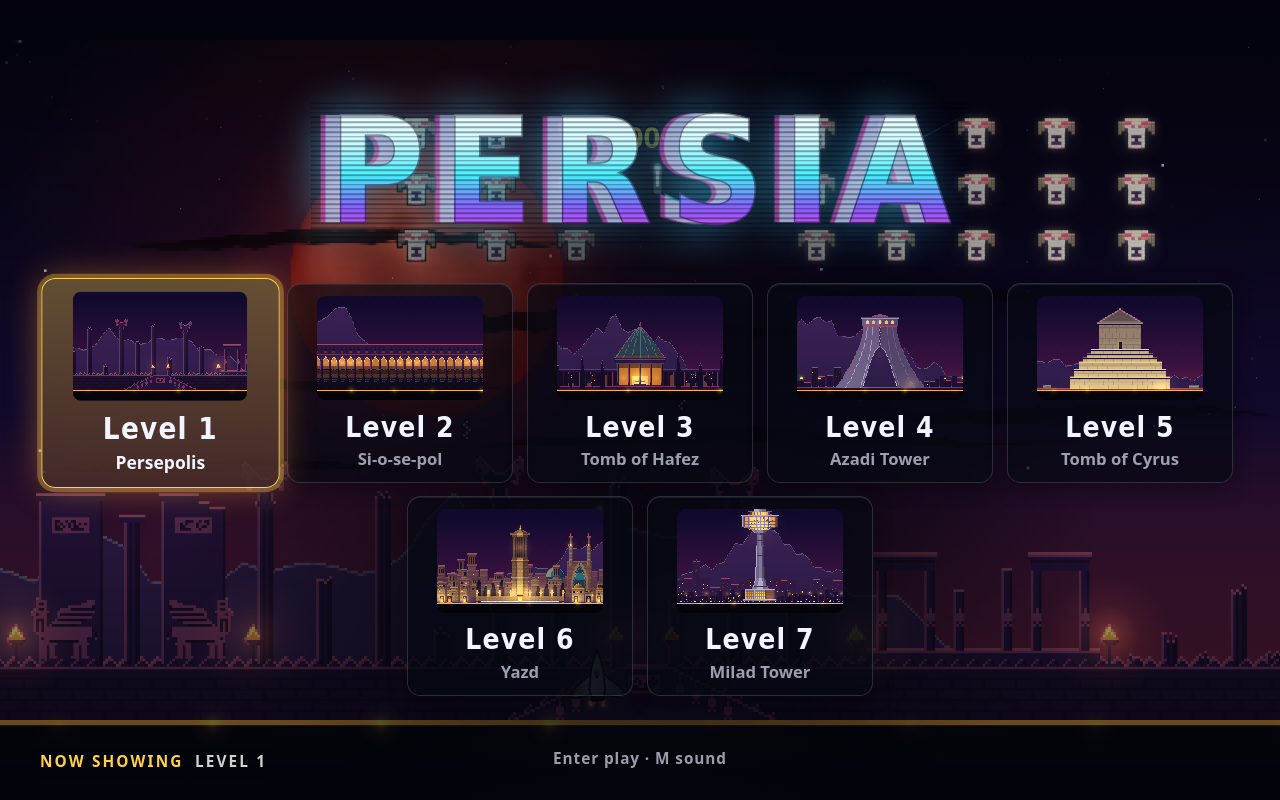
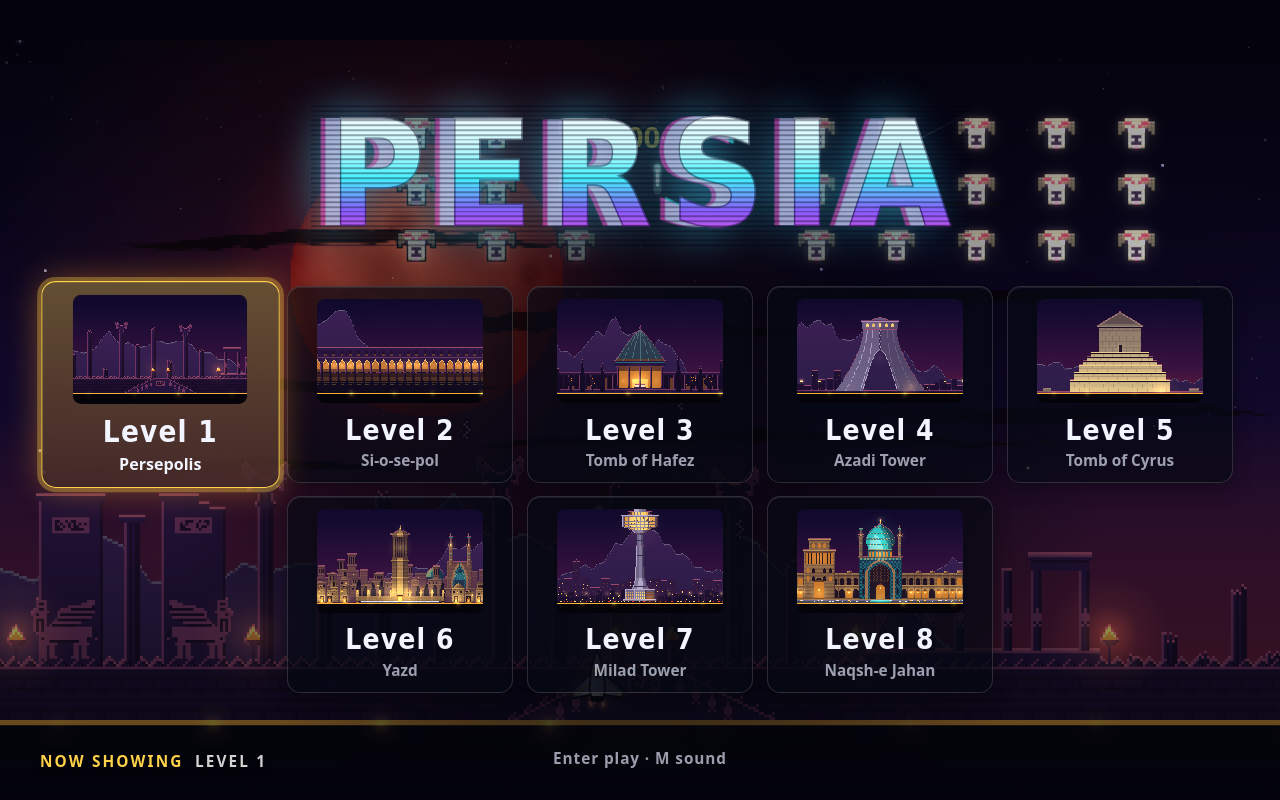
Before and after one commit to cocodedk/persia-game, a website with bundled scripts: page index.html in a window 1280 px wide. Built offline with nearby package versions, Linux system fonts and the light colour scheme; animation ran at ten frames a second; files whose address does not match are found by name.

Commit message:
feat: level 8, the giant lion and waves thirty-six to forty
Level 8 plays on Naqsh-e Jahan: five waves counted on from thirty-six at
level 7's difficulty and speeds, lions in waves 36 and 40, no more gunners
than level 7 (18 against 30) and no wave with more divers than the 40 an
earlier wave already had, dawn from wave 38, the giant lion at the end, and
the bombs label in Persian.

Five approved clips, si-o-shesh to si-o-noh and chehel, come in from the
lessons repo; the manifest gains those five entries and changes none. With
eight cards the title's place names wrapped, so .card-place is a little
smaller and each holds one line at 1920 x 1080 and 1280 x 720. The boss
tests no longer fall back to the last level for a giant no level has.

Co-Authored-By: Claude Sonnet 5.5 <noreply@anthropic.com>

```diff
--- a/scripts/lift-clips.mjs
+++ b/scripts/lift-clips.mjs
@@ -55,6 +55,11 @@ const NAMES = {
   'counting-2199-tal-33': 'si-o-se',
   'counting-2199-tal-34': 'si-o-chahar',
   'counting-2199-tal-35': 'si-o-panj',
+  'counting-2199-tal-36': 'si-o-shesh',
+  'counting-2199-tal-37': 'si-o-haft',
+  'counting-2199-tal-38': 'si-o-hasht',
+  'counting-2199-tal-39': 'si-o-noh',
+  'counting-2199-ti-40': 'chehel',
 };
 
 const lessons = process.argv[2];
--- a/src/core/levels.js
+++ b/src/core/levels.js
@@ -112,7 +112,19 @@ const LEVEL_7 = {
   ],
 };
 
-export const LEVELS = [LEVEL, LEVEL_2, LEVEL_3, LEVEL_4, LEVEL_5, LEVEL_6, LEVEL_7];
+const LEVEL_8 = {
+  id: 'level-8', name: 'Level 8', place: 'Naqsh-e Jahan', seed: 83311, d: 0.45, boss: 'giant-lion', landmark: 'naqsh',
+  persian: ['wave', 'score', 'combo', 'level', 'boss', 'waveWord', 'scoreWord', 'bombsWord'], weather: { kind: 'dawn', from: 3 },
+  waves: [
+    w('grid', 6, 'llcc', 'aimed', 1.2), // 36: lions over cats
+    w('escort', 3, 'orro', 'aimed', 1.2), // 37: cows guard two rows of rabbits
+    w('dive', 10, 'bbmm', 'fan', 1.25), // 38: birds and mice swoop, and dawn begins
+    w('sway', 6, 'hhf', 'fan', 1.3), // 39: two rows of horses over the fish: the gunners
+    w('spiral', 10, 'lldd', 'ring', 1.4), // 40: forty lions and dogs
+  ],
+};
+
+export const LEVELS = [LEVEL, LEVEL_2, LEVEL_3, LEVEL_4, LEVEL_5, LEVEL_6, LEVEL_7, LEVEL_8];
 let count = 0;
 for (const level of LEVELS) {
   level.first = count + 1;
--- a/src/data/pack.js
+++ b/src/data/pack.js
@@ -67,6 +67,11 @@ export const PACK = {
     { n: 33, word: '۳۳', say: 'si-o-se', clip: 'public/audio/si-o-se.mp3', ms: 890 },
     { n: 34, word: '۳۴', say: 'si-o-chahar', clip: 'public/audio/si-o-chahar.mp3', ms: 1070 },
     { n: 35, word: '۳۵', say: 'si-o-panj', clip: 'public/audio/si-o-panj.mp3', ms: 1150 },
+    { n: 36, word: '۳۶', say: 'si-o-shesh', clip: 'public/audio/si-o-shesh.mp3', ms: 1100 },
+    { n: 37, word: '۳۷', say: 'si-o-haft', clip: 'public/audio/si-o-haft.mp3', ms: 1020 },
+    { n: 38, word: '۳۸', say: 'si-o-hasht', clip: 'public/audio/si-o-hasht.mp3', ms: 970 },
+    { n: 39, word: '۳۹', say: 'si-o-noh', clip: 'public/audio/si-o-noh.mp3', ms: 940 },
+    { n: 40, word: '۴۰', say: 'chehel', clip: 'public/audio/chehel.mp3', ms: 760 },
   ],
   weather: {
     rain: { word: 'باران', say: 'baran', clip: 'public/audio/baran.mp3', ms: 760 },
--- a/src/ui/css/screens.css
+++ b/src/ui/css/screens.css
@@ -15,7 +15,7 @@
 .card-art { display: block; width: 100%; margin-bottom: 0.7rem; border-radius: 0.6rem;
   image-rendering: pixelated; }
 .card-number { font: 900 2.1rem/1.1 var(--display); font-stretch: condensed; letter-spacing: 0.04em; }
-.card-place { font-size: 1.25rem; font-weight: 700; color: var(--ink-dim); }
+.card-place { font-size: 1.15rem; font-weight: 700; color: var(--ink-dim); }
 .level-card:focus .card-place { color: var(--ink); }
 .logo { position: relative; margin: 0; font: 900 11rem/1 var(--display); font-stretch: condensed; letter-spacing: 0.12em;
   padding-left: 0.12em; animation: logo-in 0.9s cubic-bezier(0.2, 1.4, 0.3, 1) both, logo-float 6s ease-in-out 0.9s infinite; }
```
Also changed, not shown: test/core/boss-kit.js (+1 -1 lines), test/core/levels.test.js (+19 -4 lines), test/core/weather.test.js (+6 -5 lines), test/ui/levels-flow.test.js (+9 -4 lines), test/ui/voice-queue.test.js (+2 -2 lines), public/audio/manifest.json, 5 other files.
